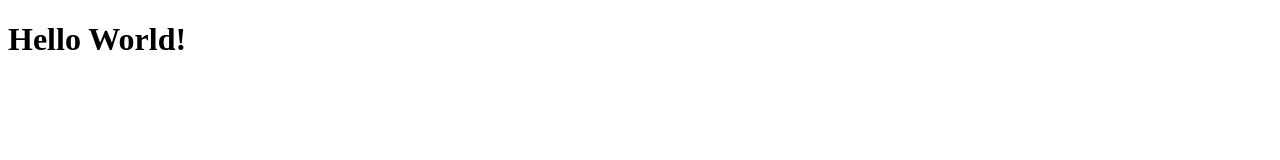
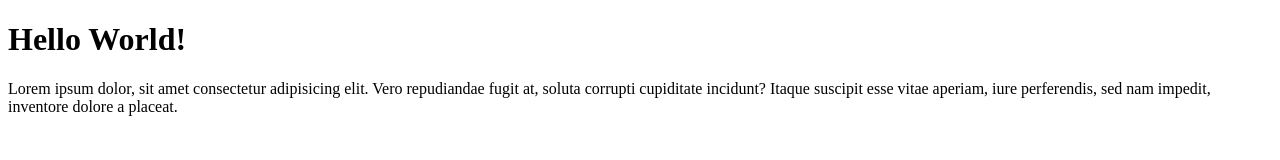
Before and after one commit to Naufall0000/naufal-git-test, a plain HTML site: page index.html in a window 1280 px wide. Drawn offline with Linux system fonts and the light colour scheme.

Commit message:
menambahkan paragraf

```diff
--- a/index.html
+++ b/index.html
@@ -7,5 +7,6 @@
 </head>
 <body>
     <h1>Hello World!</h1>
+    <p>Lorem ipsum dolor, sit amet consectetur adipisicing elit. Vero repudiandae fugit at, soluta corrupti cupiditate incidunt? Itaque suscipit esse vitae aperiam, iure perferendis, sed nam impedit, inventore dolore a placeat.</p>
 </body>
 </html>
```
